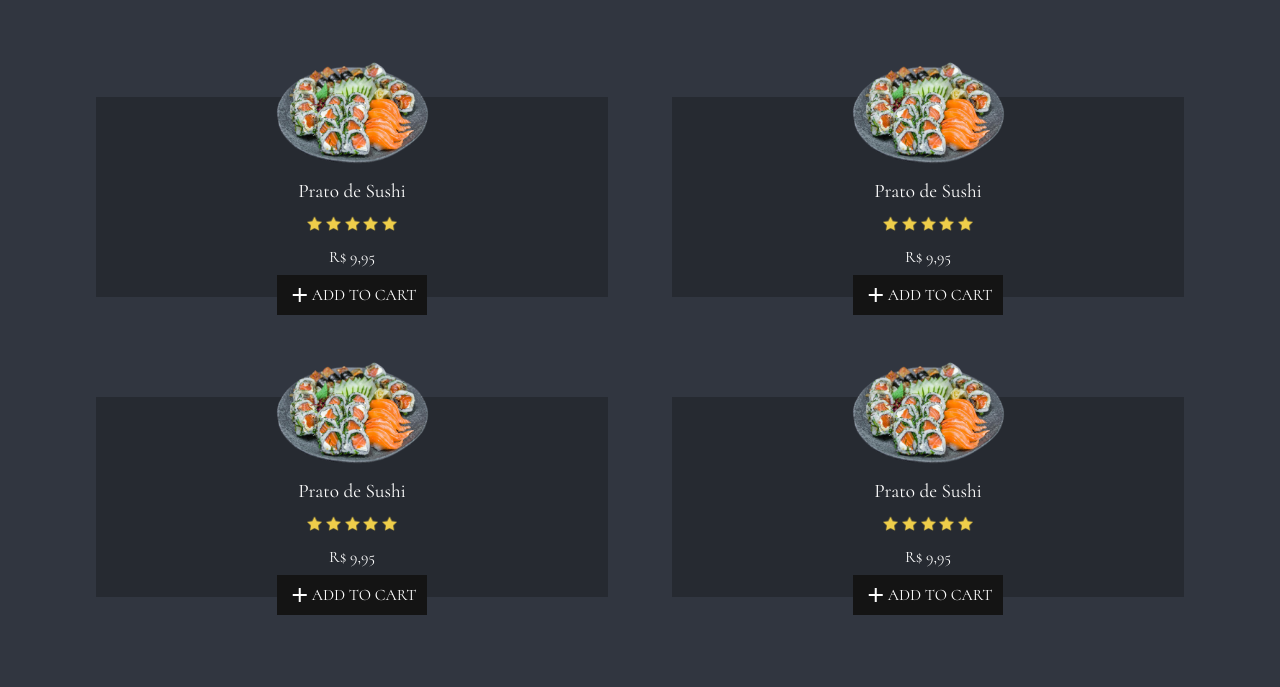
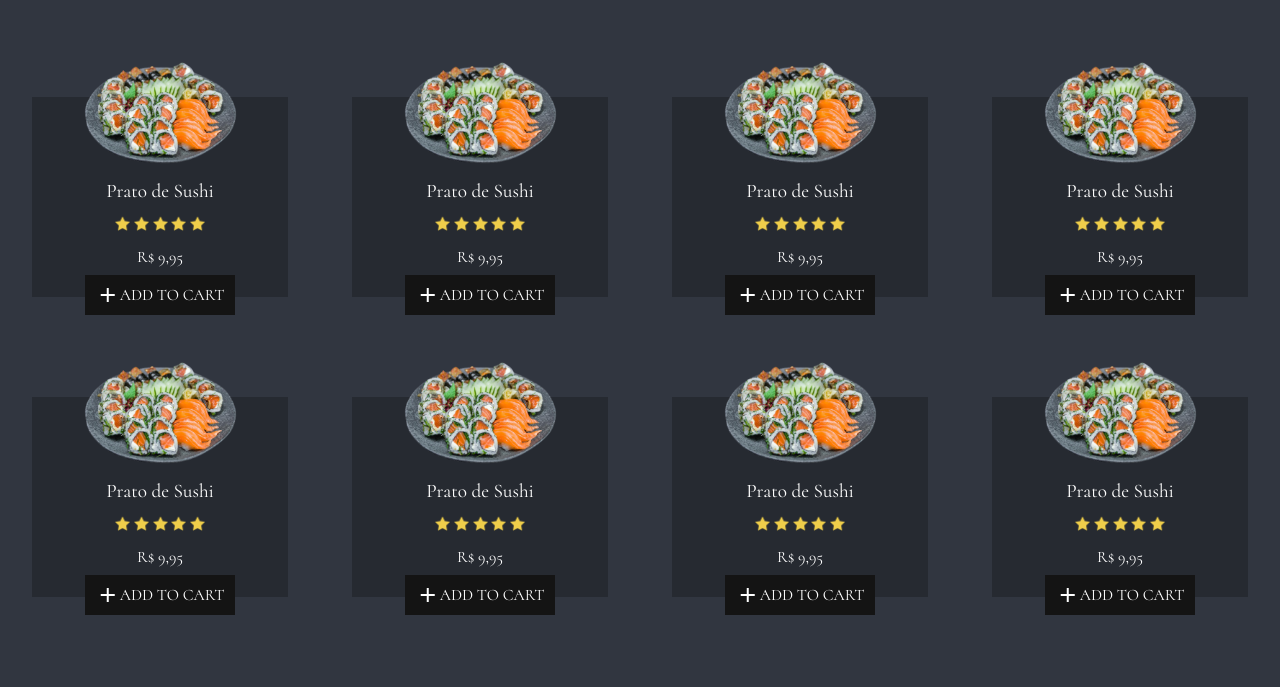
Before and after one commit to DiegoCard117/Magic_sushi, a website: page index.html in a window 1280 px wide. Shown: the part 1033-1720 px from the top of the page. Drawn offline with nearby package versions, Linux system fonts and the light colour scheme.

Commit message:
começo do Media Querie

```diff
--- a/index.html
+++ b/index.html
@@ -12,6 +12,8 @@
   </head>
   <body>
     <header>
+      <div class="backDesktop"></div>
+      <div class="mobileDesktop">
         <a name="topo"></a>
         <nav class="navbar navbar-expand-lg fixed-top">
           <img src="imagens/logo-white.png" alt="" width=50px>
@@ -43,6 +45,7 @@
             </ul>
           </div>
         </nav>
+      </div>
     </header>
     <section onclick="sair()">
       <div id="carouselExampleIndicators" class="carousel slide" data-ride="carousel">
@@ -190,6 +193,66 @@
           <p class="precoabaixo">R$ 9,95</p>
           <button class="carrinho"><span class="material-symbols-outlined">add</span>ADD TO CART</button>
         </div>
+        <div class="products4 cardapioProd desktopDestaque">
+          <img src="imagens/prato1.png" alt="" width=180px>
+          <p class="nome_prato">Prato de Sushi</p><br>
+          <div class="classificaçao1">
+            <ul>
+              <li><img src="imagens/estrela (1).png" alt="" width=15px></li>
+              <li><img src="imagens/estrela (1).png" alt="" width=15px></li>
+              <li><img src="imagens/estrela (1).png" alt="" width=15px></li>
+              <li><img src="imagens/estrela (1).png" alt="" width=15px></li>
+              <li><img src="imagens/estrela (1).png" alt="" width=15px></li>
+            </ul>
+          </div>
+          <p class="precoabaixo">R$ 9,95</p>
+          <button class="carrinho"><span class="material-symbols-outlined">add</span>ADD TO CART</button>
+        </div>
+        <div class="products4 cardapioProd desktopDestaque1">
+          <img src="imagens/prato1.png" alt="" width=180px>
+          <p class="nome_prato">Prato de Sushi</p><br>
+          <div class="classificaçao1">
+            <ul>
+              <li><img src="imagens/estrela (1).png" alt="" width=15px></li>
+              <li><img src="imagens/estrela (1).png" alt="" width=15px></li>
+              <li><img src="imagens/estrela (1).png" alt="" width=15px></li>
+              <li><img src="imagens/estrela (1).png" alt="" width=15px></li>
+              <li><img src="imagens/estrela (1).png" alt="" width=15px></li>
+            </ul>
+          </div>
+          <p class="precoabaixo">R$ 9,95</p>
+          <button class="carrinho"><span class="material-symbols-outlined">add</span>ADD TO CART</button>
+        </div>
+        <div class="products4 cardapioProd desktopDestaque2">
+          <img src="imagens/prato1.png" alt="" width=180px>
+          <p class="nome_prato">Prato de Sushi</p><br>
+          <div class="classificaçao1">
+            <ul>
+              <li><img src="imagens/estrela (1).png" alt="" width=15px></li>
+              <li><img src="imagens/estrela (1).png" alt="" width=15px></li>
+              <li><img src="imagens/estrela (1).png" alt="" width=15px></li>
+              <li><img src="imagens/estrela (1).png" alt="" width=15px></li>
+              <li><img src="imagens/estrela (1).png" alt="" width=15px></li>
+            </ul>
+          </div>
+          <p class="precoabaixo">R$ 9,95</p>
+          <button class="carrinho"><span class="material-symbols-outlined">add</span>ADD TO CART</button>
+        </div>
+        <div class="products4 cardapioProd desktopDestaque3">
+          <img src="imagens/prato1.png" alt="" width=180px>
+          <p class="nome_prato">Prato de Sushi</p><br>
+          <div class="classificaçao1">
+            <ul>
+              <li><img src="imagens/estrela (1).png" alt="" width=15px></li>
+              <li><img src="imagens/estrela (1).png" alt="" width=15px></li>
+              <li><img src="imagens/estrela (1).png" alt="" width=15px></li>
+              <li><img src="imagens/estrela (1).png" alt="" width=15px></li>
+              <li><img src="imagens/estrela (1).png" alt="" width=15px></li>
+            </ul>
+          </div>
+          <p class="precoabaixo">R$ 9,95</p>
+          <button class="carrinho"><span class="material-symbols-outlined">add</span>ADD TO CART</button>
+        </div>
       </div>
     </section>
     <footer>
--- a/style.css
+++ b/style.css
@@ -11,10 +11,14 @@ body, html {
     scroll-behavior: smooth;
     background-color: #313640;
     font-family: 'Cormorant', serif;
-    overflow: visible;
+    overflow-y: visible;
+    overflow-x: hidden;
 }
 
 header{
+    height: 420px;
+}
+.mobileDesktop {
     background: #313640 url('imagens/sushi.png') center no-repeat ;
     background-size:cover;
     height: 420px;
@@ -188,6 +192,21 @@ a:hover{
     grid-row: 2/3;
 }
 
+.desktopDestaque3 {
+    display: none;
+}
+
+.desktopDestaque2 {
+    display: none;
+}
+
+.desktopDestaque1 {
+    display: none;
+}
+
+.desktopDestaque {
+    display: none;
+}
 
 .cardapioProd > img {
     position: relative;
@@ -288,3 +307,62 @@ footer {
     transform: scale(1.2);
     transition: 0.5;
 }
+
+
+@media screen and (min-width:1255px) {
+
+    .mobileDesktop{
+        background: url('imagens/desktWall.jpg') center;
+        background-size: contain;
+    }
+
+    .backDesktop {
+        display: block;
+        background: red;
+        background-size: 50%;
+    }
+
+    .carousel-control-prev:hover {
+        background: none;
+    }
+
+    .carousel-control-next:hover {
+        background: none;
+    }
+
+    .grid2 {
+        margin-top: 20px;
+        display: grid;
+        grid-template-columns: 20% 20% 20% 20%;
+        grid-template-rows: 200px 200px;
+        gap: 5% ;
+        row-gap: 100px;
+        position: relative;
+        justify-content: center;
+    }
+
+    .desktopDestaque {
+        grid-column: 3/4 ;
+        grid-row: 1/2;
+        display: block;
+    }
+
+    .desktopDestaque1 {
+        grid-column: 3/4;
+        grid-row: 2/3;
+        display: block;
+    }
+
+    .desktopDestaque2 {
+        grid-column: 4/5;
+        grid-row: 1/2;
+        display: block;
+    }
+
+    .desktopDestaque3 {
+        grid-column: 4/5;
+        grid-row: 2/3;
+        display: block;
+    }
+
+}
```
Also changed, not shown: imagens/desktWall.jpg (added). Lines whose indentation alone changed are shown as unchanged.
